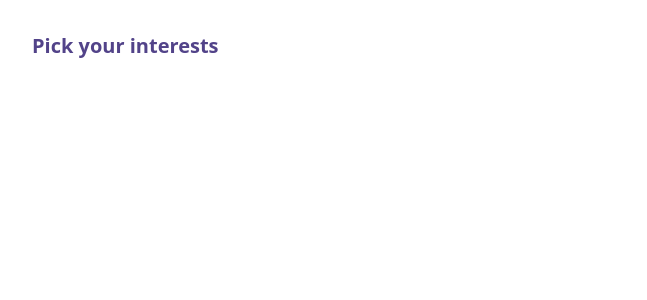
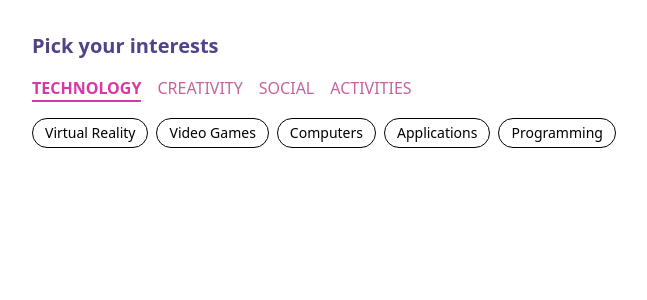
Before and after one commit to Rabbit-Start-x-TTTA/rocket-xp-frontend, a Next.js app: page /interest-mapping in a window 1280 px wide. Shown: the top 300 px of the page, without its empty margins (0-647 px from the left). Built offline with nearby package versions, Linux system fonts and the light colour scheme.

Commit message:
feat: add tab and tag

```diff
--- /dev/null
+++ b/src/app/interest-mapping/InterestCategoryTabs.tsx
@@ -0,0 +1,33 @@
+"use client"
+import React from "react"
+import colors from "@/styles/color"
+
+const tabs = ["TECHNOLOGY", "CREATIVITY", "SOCIAL", "ACTIVITIES"]
+
+export default function InterestCategoryTabs({
+  activeTab,
+  onChange,
+}: {
+  activeTab: string
+  onChange: (tab: string) => void
+}) {
+  return (
+    <div className="flex gap-4 my-4">
+      {tabs.map((tab) => (
+        <div
+          key={tab}
+          onClick={() => onChange(tab)}
+          style={{
+            cursor: "pointer",
+            fontWeight: activeTab === tab ? "bold" : "normal",
+            color: activeTab === tab ? colors.primary.pink : colors.secondary.pink,
+            borderBottom:
+              activeTab === tab ? `2px solid ${colors.primary.pink}` : "none",
+          }}
+        >
+          {tab}
+        </div>
+      ))}
+    </div>
+  )
+}
--- /dev/null
+++ b/src/app/interest-mapping/InterestPicker.tsx
@@ -0,0 +1,17 @@
+"use client"
+
+import { useState } from "react"
+import InterestCategoryTabs from "./InterestCategoryTabs"
+import InterestTagList from "./InterestTagList"
+
+export default function InterestPicker() {
+  const [activeTab, setActiveTab] = useState("TECHNOLOGY")
+
+  return (
+    <div className="p-8">
+      <h1 className="text-xl font-bold">Pick your interests</h1>
+      <InterestCategoryTabs activeTab={activeTab} onChange={setActiveTab} />
+      <InterestTagList category={activeTab} />
+    </div>
+  )
+}
--- /dev/null
+++ b/src/app/interest-mapping/InterestTagList.tsx
@@ -0,0 +1,28 @@
+"use client";
+
+import { Tag } from "@/components/ui/tag";
+
+const interestsByTab: Record<string, string[]> = {
+  TECHNOLOGY: [
+    "Virtual Reality",
+    "Video Games",
+    "Computers",
+    "Applications",
+    "Programming",
+  ],
+  CREATIVITY: ["Design", "Drawing", "Painting"],
+  SOCIAL: ["Volunteering", "Mentorship"],
+  ACTIVITIES: ["Sports", "Cooking"],
+};
+
+export default function InterestTagList({ category }: { category: string }) {
+  const interests = interestsByTab[category] || [];
+
+  return (
+    <div className="flex flex-wrap gap-2">
+      {interests.map((interest) => (
+        <Tag key={interest} label={interest} />
+      ))}
+    </div>
+  );
+}
--- a/src/app/interest-mapping/page.tsx
+++ b/src/app/interest-mapping/page.tsx
@@ -1,8 +1,5 @@
-// import InterestPicker from "./InterestPicker"
+import InterestPicker from "./InterestPicker";
 
 export default function InterestMappingPage() {
-return (
-    <div className="p-8">
-      <h1 className="text-xl font-bold">Pick your interests</h1>
-    </div>
-  )}
+  return <InterestPicker />;
+}
--- /dev/null
+++ b/src/components/ui/tag.tsx
@@ -0,0 +1,16 @@
+import colors from "@/styles/color";
+
+export function Tag({ label }: { label: string }) {
+  return (
+    <div
+      className="px-3 py-1 rounded-full text-sm border"
+      style={{
+        backgroundColor: colors.white,
+        color: colors.black,
+        borderColor: colors.black
+      }}
+    >
+      {label}
+    </div>
+  )
+}
```
